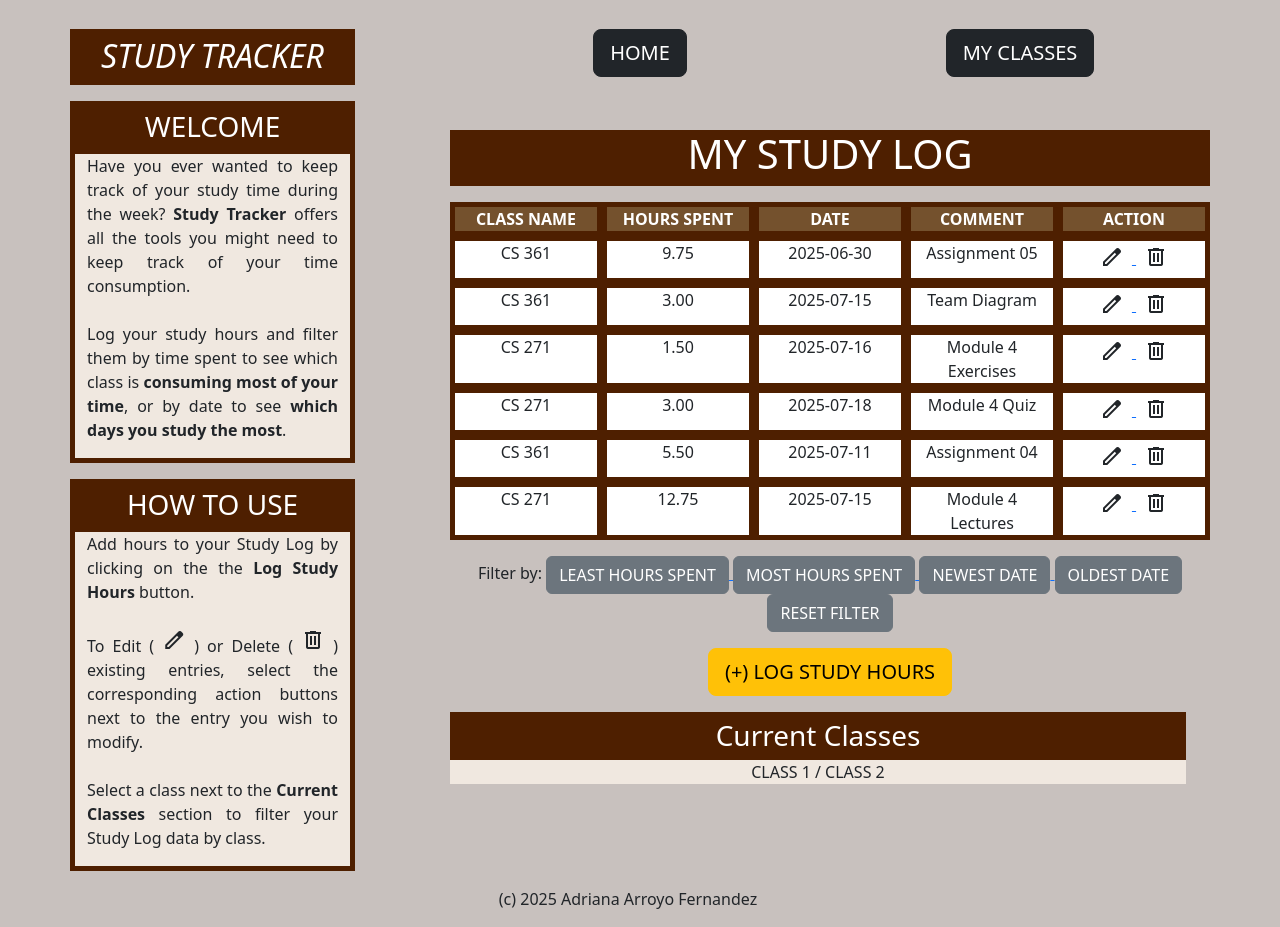
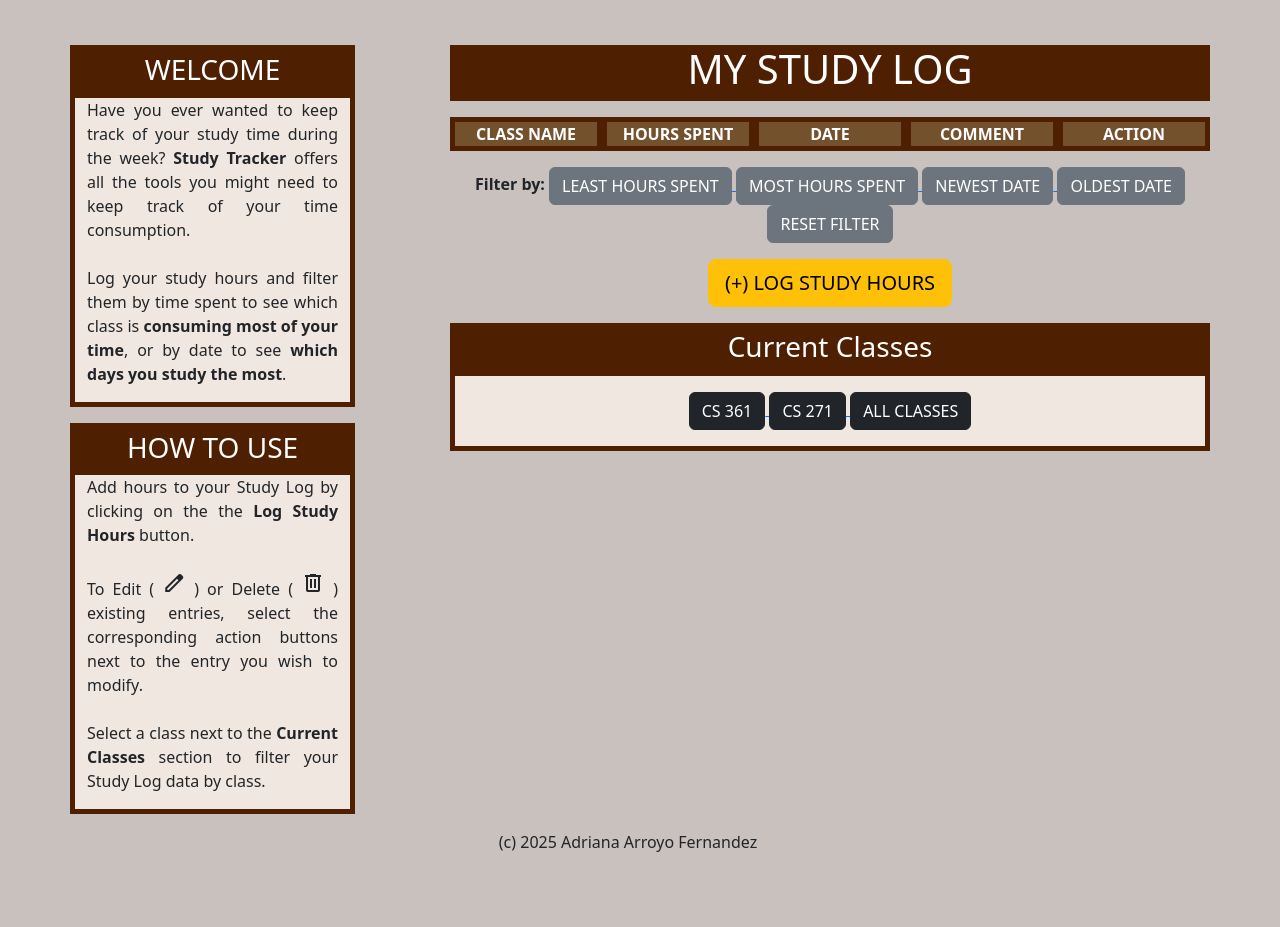
Before and after one commit to adri-arroyo/cs361-studytracker, a Flask app: page /index/sort_by/1 in a window 1280 px wide. After the commit the page ends 852 px from the top, so only its background shows below. Run offline with Flask 3, Linux system fonts and the light colour scheme.

Commit message:
Completed Stories #7 and #6.

```diff
--- a/app/__init__.py
+++ b/app/__init__.py
@@ -37,42 +37,50 @@ date_format = "%Y-%m-%d"
 @app.route('/index')
 def index():
     studylog = StudyLog.query.all()
-    return render_template('index.html', studylog=studylog, title='Home')
+    classnames = StudyLog.query.with_entities(StudyLog.classname).distinct().all()
+    classnames_list = [classname[0] for classname in classnames]
+    return render_template('index.html', studylog=studylog, classnames=classnames_list, title='Home')
 
 @app.route('/index/sort_by_date_desc', methods=('GET', 'POST'))
 def sort_by_date_desc():
     studylog = StudyLog.query.order_by(StudyLog.date.desc()).all()
-    return render_template('index.html', studylog=studylog, title='Home')
+    classnames = StudyLog.query.with_entities(StudyLog.classname).distinct().all()
+    classnames_list = [classname[0] for classname in classnames]
+    return render_template('index.html', studylog=studylog, classnames=classnames_list, title='Home')
 
 @app.route('/index/sort_by_date_asc', methods=('GET', 'POST'))
 def sort_by_date_asc():
     studylog = StudyLog.query.order_by(StudyLog.date.asc()).all()
-    return render_template('index.html', studylog=studylog, title='Home')
+    classnames = StudyLog.query.with_entities(StudyLog.classname).distinct().all()
+    classnames_list = [classname[0] for classname in classnames]
+    return render_template('index.html', studylog=studylog, classnames=classnames_list, title='Home')
 
 @app.route('/index/sort_by_hrs_desc', methods=('GET', 'POST'))
 def sort_by_hrs_desc():
     studylog = StudyLog.query.order_by(StudyLog.studyhours.desc()).all()
-    return render_template('index.html', studylog=studylog, title='Home')
+    classnames = StudyLog.query.with_entities(StudyLog.classname).distinct().all()
+    classnames_list = [classname[0] for classname in classnames]
+    return render_template('index.html', studylog=studylog, classnames=classnames_list, title='Home')
 
 @app.route('/index/sort_by_hrs_asc', methods=('GET', 'POST'))
 def sort_by_hrs_asc():
     studylog = StudyLog.query.order_by(StudyLog.studyhours.asc()).all()
-    return render_template('index.html', studylog=studylog, title='Home')
+    classnames = StudyLog.query.with_entities(StudyLog.classname).distinct().all()
+    classnames_list = [classname[0] for classname in classnames]
+    return render_template('index.html', studylog=studylog, classnames=classnames_list, title='Home')
 
-@app.route('/index/sort_by/<int:class_name>', methods=('GET', 'POST'))
+@app.route('/index/sort_by/<class_name>', methods=('GET', 'POST'))
 def sort_by_class_name(class_name):
-    studylog = StudyLog.query.get_or_404(class_name)
-
-    if request.method == 'POST':
-        studylog = StudyLog.query.filter_by(classname=class_name).all()
-        return render_template('index.html', studylog=studylog, title='Home')
-
-    studylog = StudyLog.query.all()
-    return render_template('index.html', studylog=studylog)
+    # studylog = StudyLog.query.get_or_404(class_name)
 
 
+    studylog = StudyLog.query.filter_by(classname=class_name).all()
+    classnames = StudyLog.query.with_entities(StudyLog.classname).distinct().all()
+    classnames_list = [classname[0] for classname in classnames]
+    return render_template('index.html', studylog=studylog, classnames=classnames_list, title='Home')
 
-
+    # studylog = StudyLog.query.all()
+    # return render_template('index.html', studylog=studylog)
 
 @app.route('/submit_hours', methods=('GET', 'POST'))
 def create():
--- a/app/templates/base.html
+++ b/app/templates/base.html
@@ -28,26 +28,6 @@
             </div>
 
             <div class="row">
-                <div class="col-3" style="background-color: #4e1f00; color: white"><h2 style="margin: auto; padding-top: 3%; padding-bottom: 4%;"><i>STUDY TRACKER</i></h2></div>
-                <div class="col-1"><p><!-- <p>space</p> --></p></div>
-                <div class="col">
-                    <a href="/index">
-                        <button type="button" class="btn btn-dark btn-lg">
-                            HOME
-                        </button>
-                    </a>
-                </div>
-
-                <div class="col">
-                    <a href="/view_classes">
-                        <button type="button" class="btn btn-dark btn-lg">
-                            MY CLASSES
-                        </button>
-                    </a>
-                </div>
-            </div>
-
-            <div class="row">
                 <div class="col"><p><!-- space --></p></div>
             </div>
             <div class="row">
@@ -60,7 +40,7 @@
                     <p><!-- <p>space</p> --></p>
                 </div>
 
-                <div class="col-8" style="margin-top: 2.5%;">
+                <div class="col-8" style="margin-top: 0%;">
                     {% block content %}{% endblock %}
                 </div>
             </div>
--- a/app/templates/index.html
+++ b/app/templates/index.html
@@ -58,7 +58,7 @@
 
     <div class="row align-items-center">
         <div class="col" >
-            Filter by:
+            <b>Filter by: </b>
             <a href="/index/sort_by_hrs_asc">
                 <button type="button" class="btn btn-secondary">
                     LEAST HOURS SPENT
@@ -95,24 +95,39 @@
         <p><!-- space --></p>
     </div>
 
-    <div class="row align-items-center">
-        <div class="col">
+    <div class="row">
+    <div class="col">
             <a href="/submit_hours">
-                <button type="button btn-lg" class="btn btn-warning btn-lg"
-                >
+                <button type="button btn-lg" class="btn btn-warning btn-lg">
                     (+) LOG STUDY HOURS
                 </button>
             </a>
-    </div>
+
 
     <div class="row">
         <p><!-- space --></p>
     </div>
 
-    <div class="row align-items-center">
+    <div class="row">
         <div class="col" style="background-color: #4e1f00; color: white"><h3 style="margin: auto; padding-top: 1%; padding-bottom: 1%;">Current Classes</h3></div>
     </div>
-    <div class="row align-items-center">
-        <div class="col" style="background-color: #f0e8e0"> CLASS 1 / CLASS 2</div>
+    <div class="row">
+        <div class="col" style="background-color: #f0e8e0; border: 5px solid #4e1f00;">
+            <p></p>
+            {% for classname in classnames %}
+                <a href="{{ url_for('sort_by_class_name', class_name=classname) }}">
+                    <button type="button" class="btn btn-dark">
+                        {{ classname }}
+                    </button>
+                </a>
+            {% endfor %}
+            <a href="/index">
+                <button type="button" class="btn btn-dark">
+                    ALL CLASSES
+                </button>
+            </a>
+            <p></p>
+        </div>
+    </div>
     </div>
 {% endblock %}
```
Also changed, not shown: app/templates/edit_hours copy.html (deleted, +0 -58 lines).
